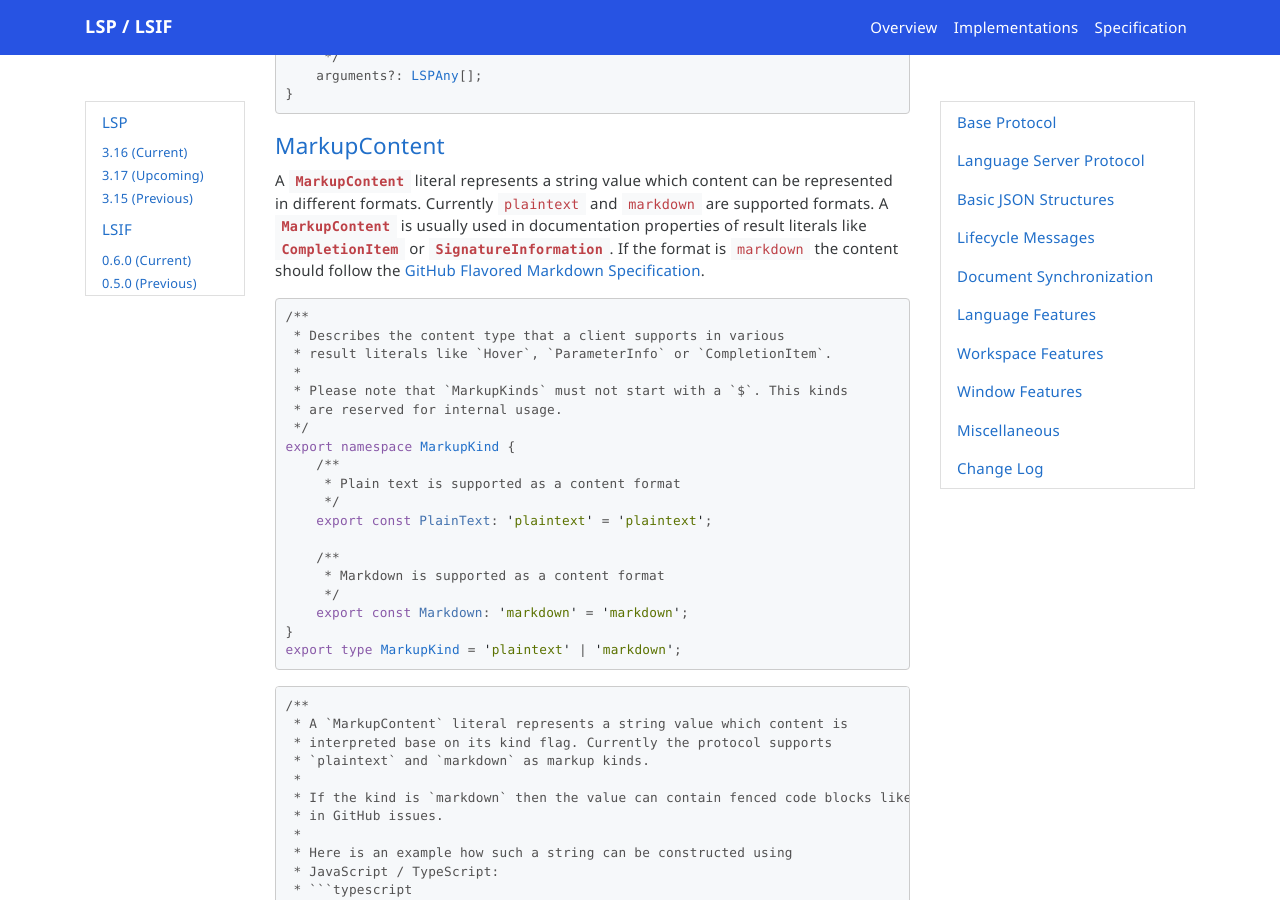
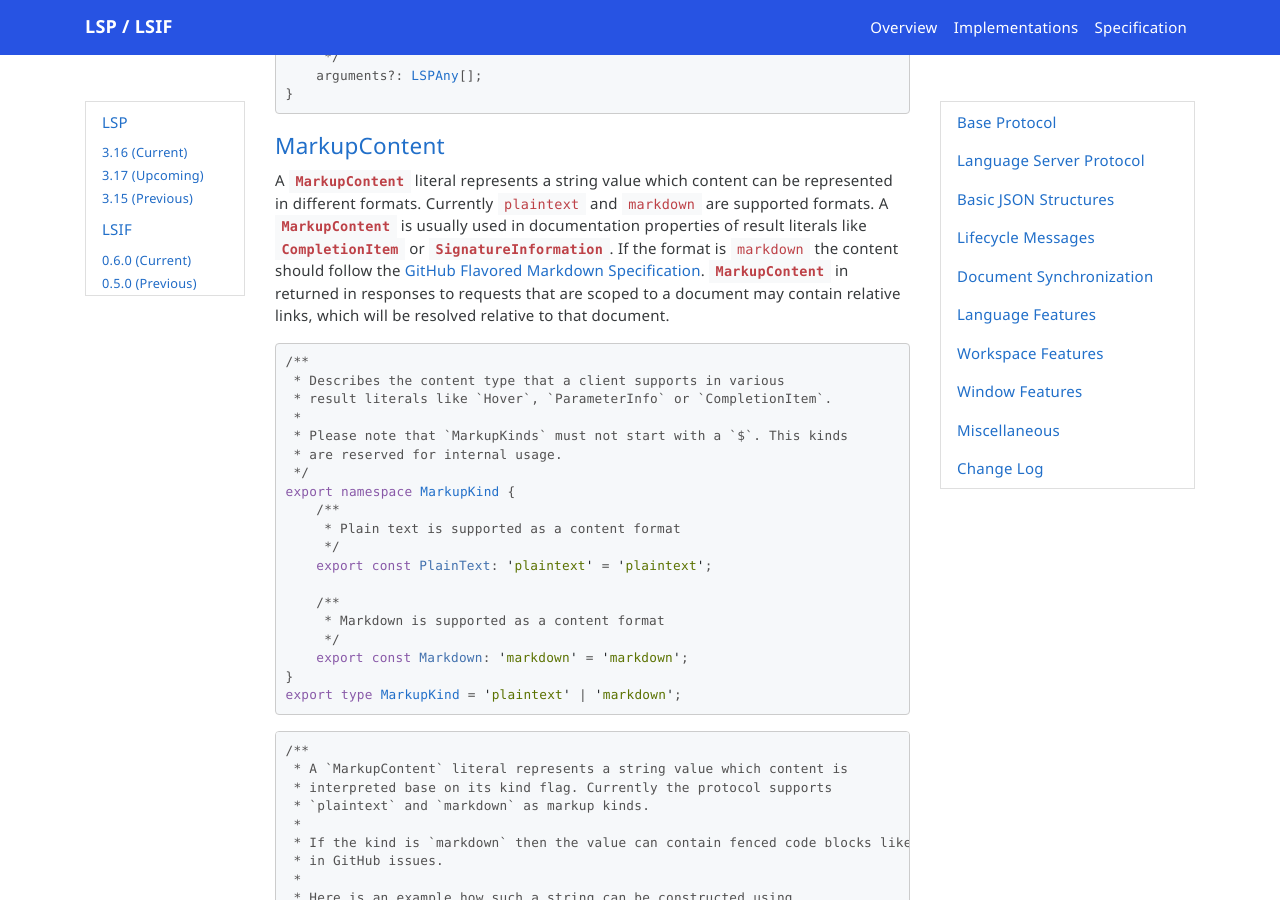
Before and after one commit to microsoft/language-server-protocol, a Jekyll site: the page built from _specifications/lsp/3.17/specification.md, in a window 1280 px wide and 900 px high, scrolled down 25796 px. Built offline with Jekyll 4.4.1, drawn with Linux system fonts in a browser that asks for light colours; nearby versions of some CDN libraries; emoji names are drawn with the system emoji font; comment, search, counter and statistics services are not loaded.

Commit message:
Add a note about relative links in MarkupContent

````diff
--- a/_specifications/lsp/3.17/types/markupContent.md
+++ b/_specifications/lsp/3.17/types/markupContent.md
@@ -1,6 +1,6 @@
 #### <a href="#markupContent" name="markupContent" class="anchor"> MarkupContent </a>
 
- A `MarkupContent` literal represents a string value which content can be represented in different formats. Currently `plaintext` and `markdown` are supported formats. A `MarkupContent` is usually used in documentation properties of result literals like `CompletionItem` or `SignatureInformation`. If the format is `markdown` the content should follow the [GitHub Flavored Markdown Specification](https://github.github.com/gfm/).
+ A `MarkupContent` literal represents a string value which content can be represented in different formats. Currently `plaintext` and `markdown` are supported formats. A `MarkupContent` is usually used in documentation properties of result literals like `CompletionItem` or `SignatureInformation`. If the format is `markdown` the content should follow the [GitHub Flavored Markdown Specification](https://github.github.com/gfm/). `MarkupContent` in returned in responses to requests that are scoped to a document may contain relative links, which will be resolved relative to that document.
 
 ```typescript
 /**
````
